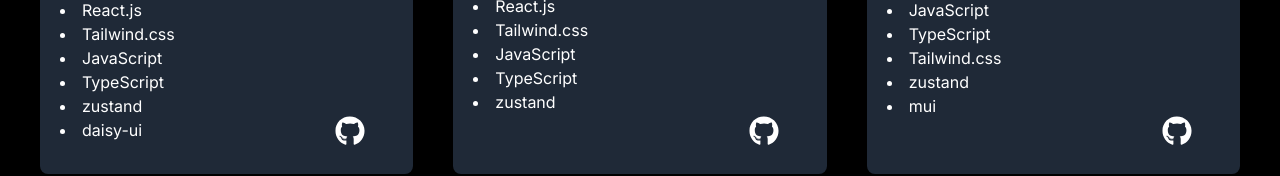
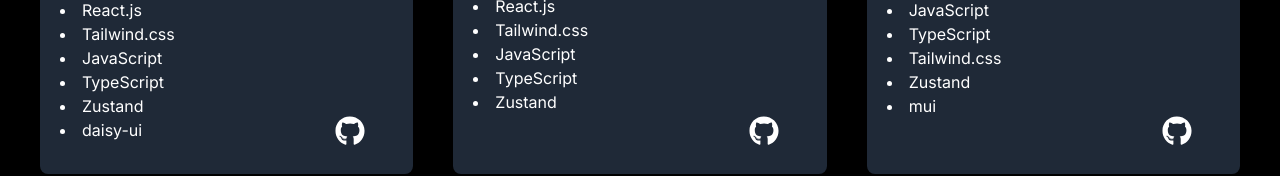
Before and after one commit to Jayjunyoung/portfolio_web_site, a Next.js app: page /projects in a window 1280 px wide. Shown: the part 546-722 px from the top of the page. Built offline with nearby package versions, Linux system fonts and the light colour scheme.

Commit message:
chore: 정보 일부 수정

```diff
--- a/mock/aboutInfo.ts
+++ b/mock/aboutInfo.ts
@@ -8,7 +8,7 @@ export interface IntroductionInfo {
 
 export const introductionTexts: IntroductionInfo["introductionTexts"] = [
   "안녕하세요, 저는 배움이 취미인 프론트엔드 개발자 정준영 입니다.",
-  "프론트엔드 개발 내용과 알고리즘 문제 해결 과정을 블로그로 작성 중이고 현재 90+개 블로그를 작성했습니다.",
+  "프론트엔드 개발 내용과 알고리즘 문제 해결 과정을 블로그로 작성 중이고 현재 100+개 블로그를 작성했습니다.",
   "하루에 해야 할 태스크를 일정관리 툴로 작성하여 계획적으로 완료하는 성격을 가지고 있습니다.",
 ];
 
@@ -22,7 +22,7 @@ export const stacksInfo: IntroductionInfo["stacksInfo"] = [
       "TypeScript",
       "Tailwind.css",
       "Styled-component",
-      "zustand",
+      "Zustand",
       "redux",
       "recoil",
       "React-Query",
--- a/mock/projectInfo.ts
+++ b/mock/projectInfo.ts
@@ -27,7 +27,7 @@ export const projectInfo: Array<projectInfoProps> = [
       "Tailwind.css",
       "JavaScript",
       "TypeScript",
-      "zustand",
+      "Zustand",
       "daisy-ui",
     ],
     images: [
@@ -55,7 +55,7 @@ export const projectInfo: Array<projectInfoProps> = [
       "Tailwind.css",
       "JavaScript",
       "TypeScript",
-      "zustand",
+      "Zustand",
     ],
     images: ["/tukNotion1.png", "/tukNotion2.png"],
     githubUrl:
@@ -77,7 +77,7 @@ export const projectInfo: Array<projectInfoProps> = [
       "JavaScript",
       "TypeScript",
       "Tailwind.css",
-      "zustand",
+      "Zustand",
       "mui",
     ],
     images: ["/tripRoute1.png", "/tripRoute2.png", "/tripRoute3.png"],
@@ -98,7 +98,7 @@ export const projectInfo: Array<projectInfoProps> = [
       "Styled-component",
       "JavaScript",
       "TypeScript",
-      "zustand",
+      "Zustand",
       "Date-Picker",
     ],
     images: [
```
